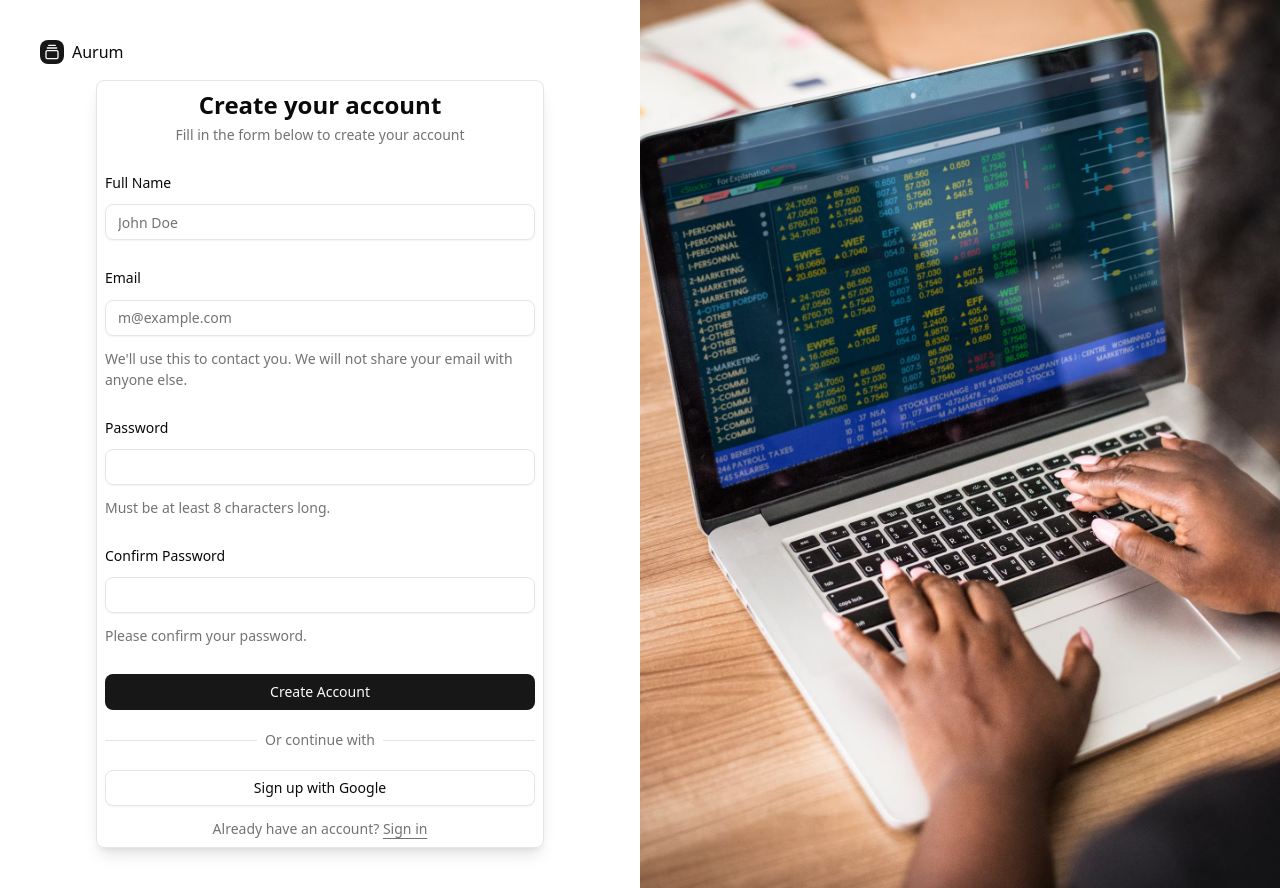
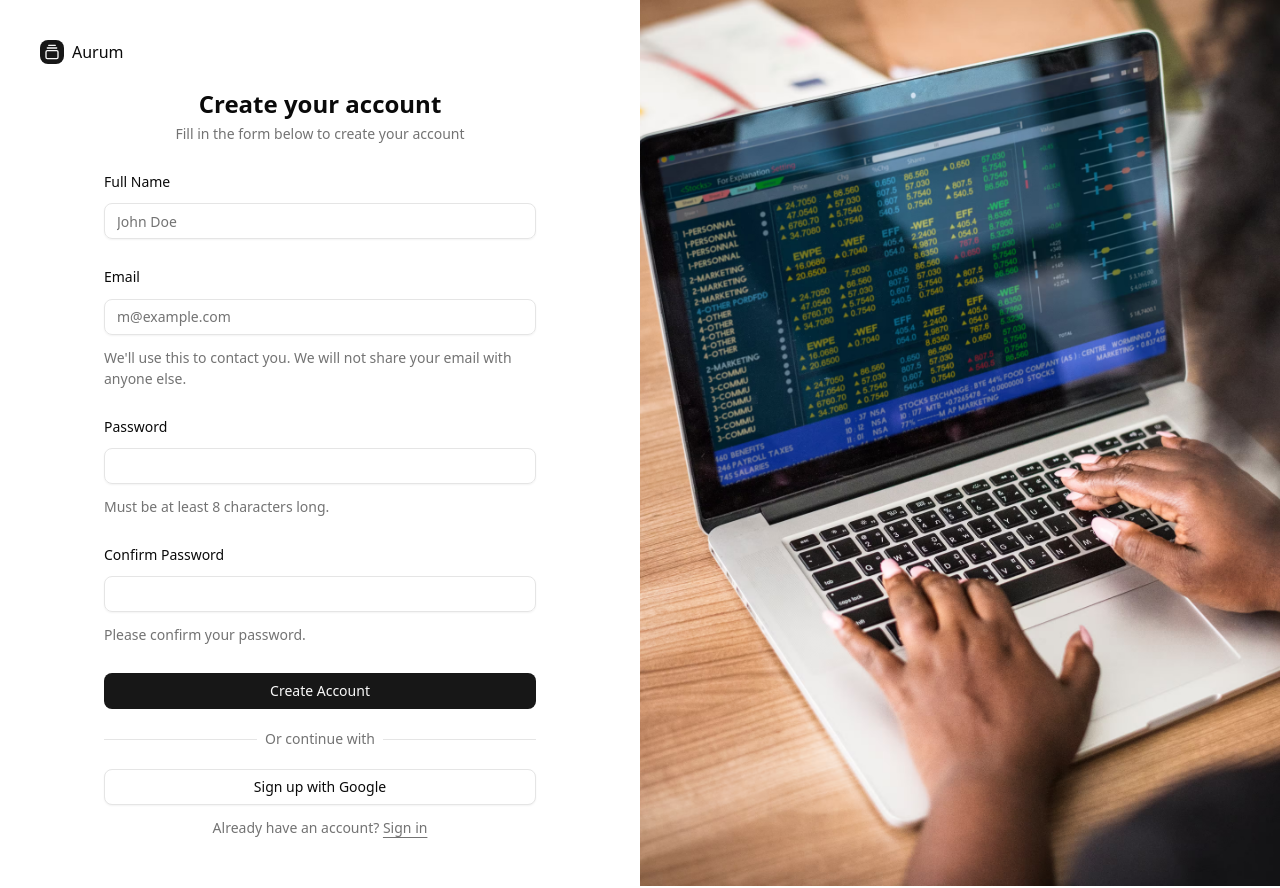
Before and after one commit to louisfited/aurum-vault, a Next.js app: page /auth/signup in a window 1280 px wide. Built offline with nearby package versions, Linux system fonts and the light colour scheme.

Commit message:
remove shadow

```diff
--- a/src/app/auth/signup/page.tsx
+++ b/src/app/auth/signup/page.tsx
@@ -15,7 +15,7 @@ export default function SignupPage() {
           </a>
         </div>
         <div className="flex flex-1 items-center justify-center">
-          <div className="w-full shadow-lg lg:w-[80%] border-1 border-grayOne rounded-md p-2">
+          <div className="w-full  lg:w-[80%] e rounded-md p-2">
             <SignupForm />
           </div>
         </div>
```
